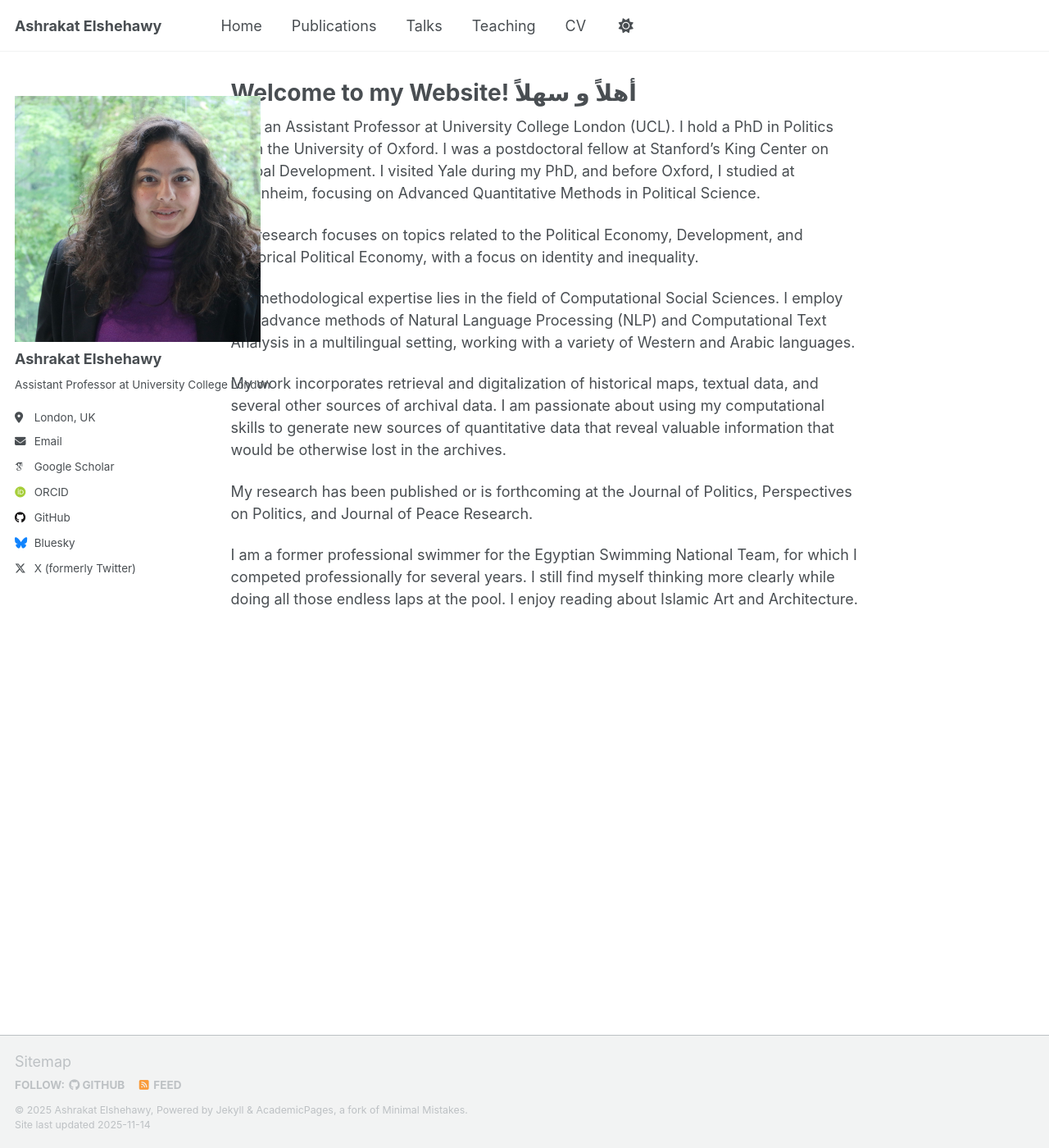
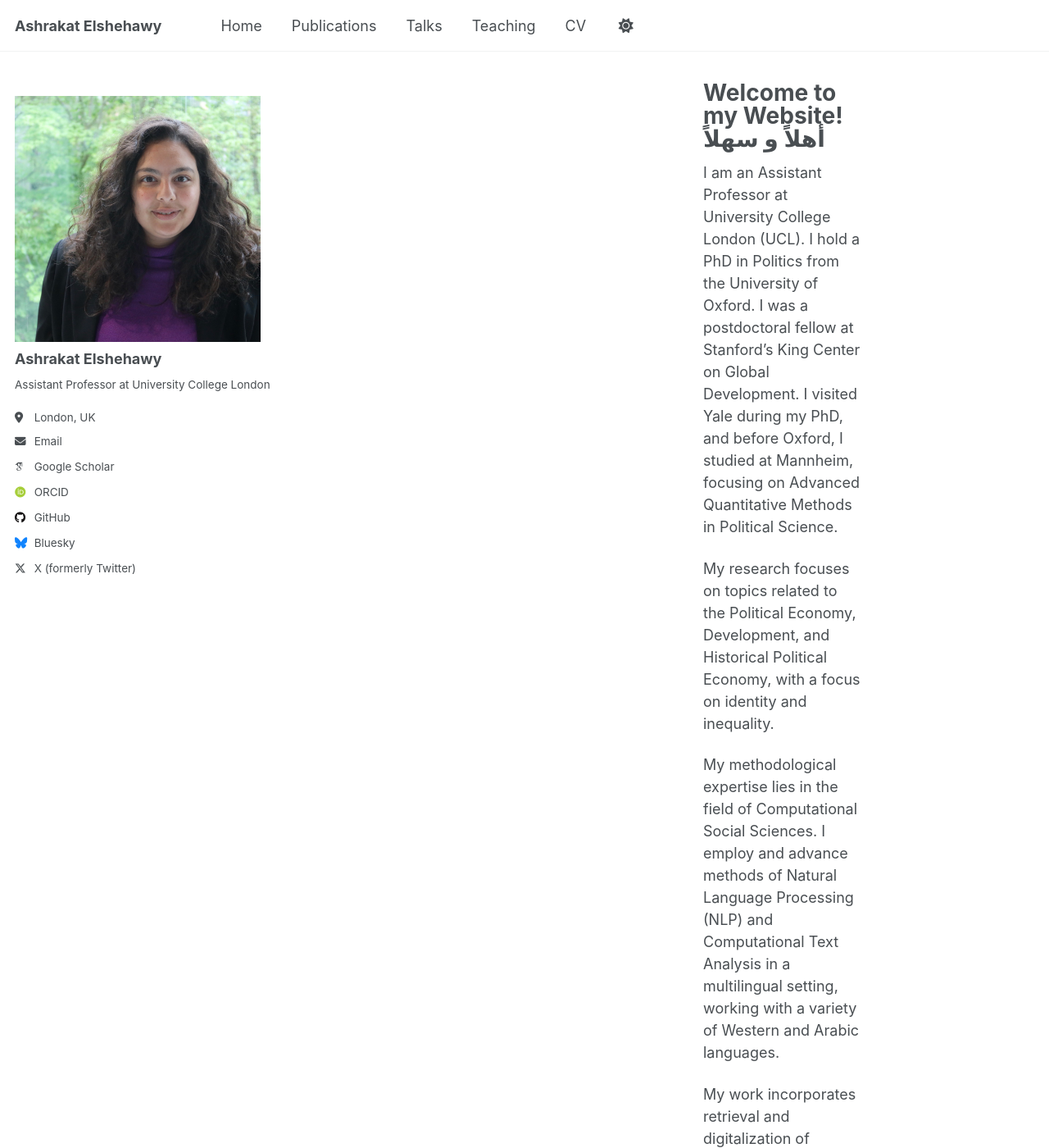
Before and after one commit to aelshehawy/aelshehawy.github.io, a Jekyll site: the page built from _pages/about.md, in a window 1280 px wide and 1400 px high. Shown: the whole window at 82% size. Built offline with Jekyll 4.4.1, drawn with Linux system fonts in a browser that asks for light colours; some web fonts are replaced; a script that is not in the unit is left out.

Commit message:
width fixes

```diff
--- a/assets/css/main.scss
+++ b/assets/css/main.scss
@@ -41,3 +41,47 @@
     "vendor/font-awesome/solid",
     "vendor/font-awesome/brands"
 ;
+/* Fix for content overlapping with sidebar - add this to your main CSS file */
+
+/* Push main content further right to avoid overlap with sidebar */
+@media (min-width: 64em) {
+  .page {
+    width: calc(100% - 400px) !important;
+    padding-left: 420px !important;
+    float: right;
+  }
+
+  .archive {
+    padding-left: 420px !important;
+    width: calc(100% - 420px) !important;
+  }
+}
+
+@media (min-width: 80em) {
+  .page {
+    padding-left: 440px !important;
+  }
+
+  .archive {
+    padding-left: 440px !important;
+  }
+}
+
+/* Ensure sidebar stays at proper width */
+.sidebar {
+  width: 380px !important;
+}
+
+/* Make sure the author avatar is properly sized */
+.author__avatar {
+  min-width: 300px;
+  display: block;
+}
+
+.author__avatar img {
+  display: block;
+  border-radius: 0 !important;
+  width: 300px !important;
+  height: 300px !important;
+  object-fit: cover !important;
+}
```
